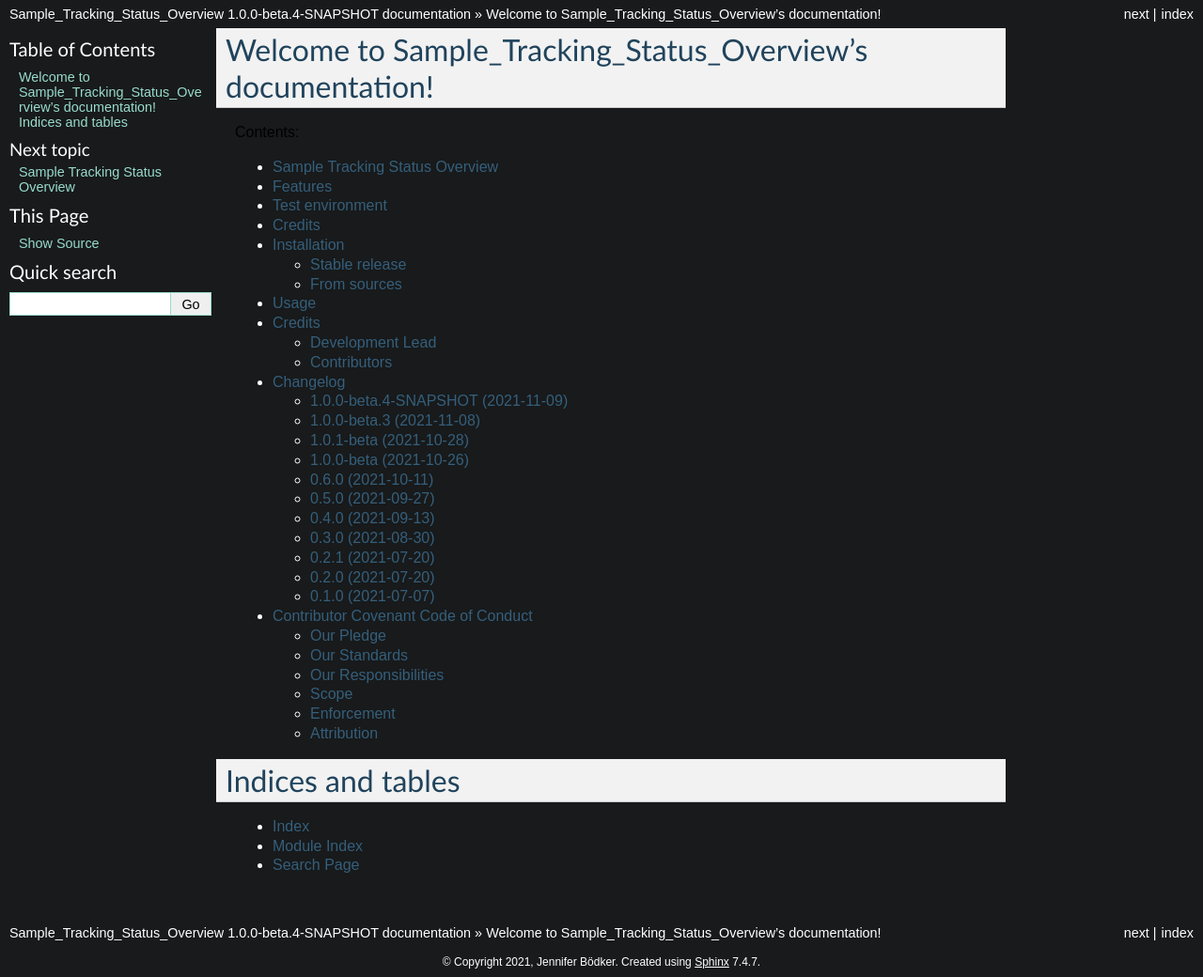
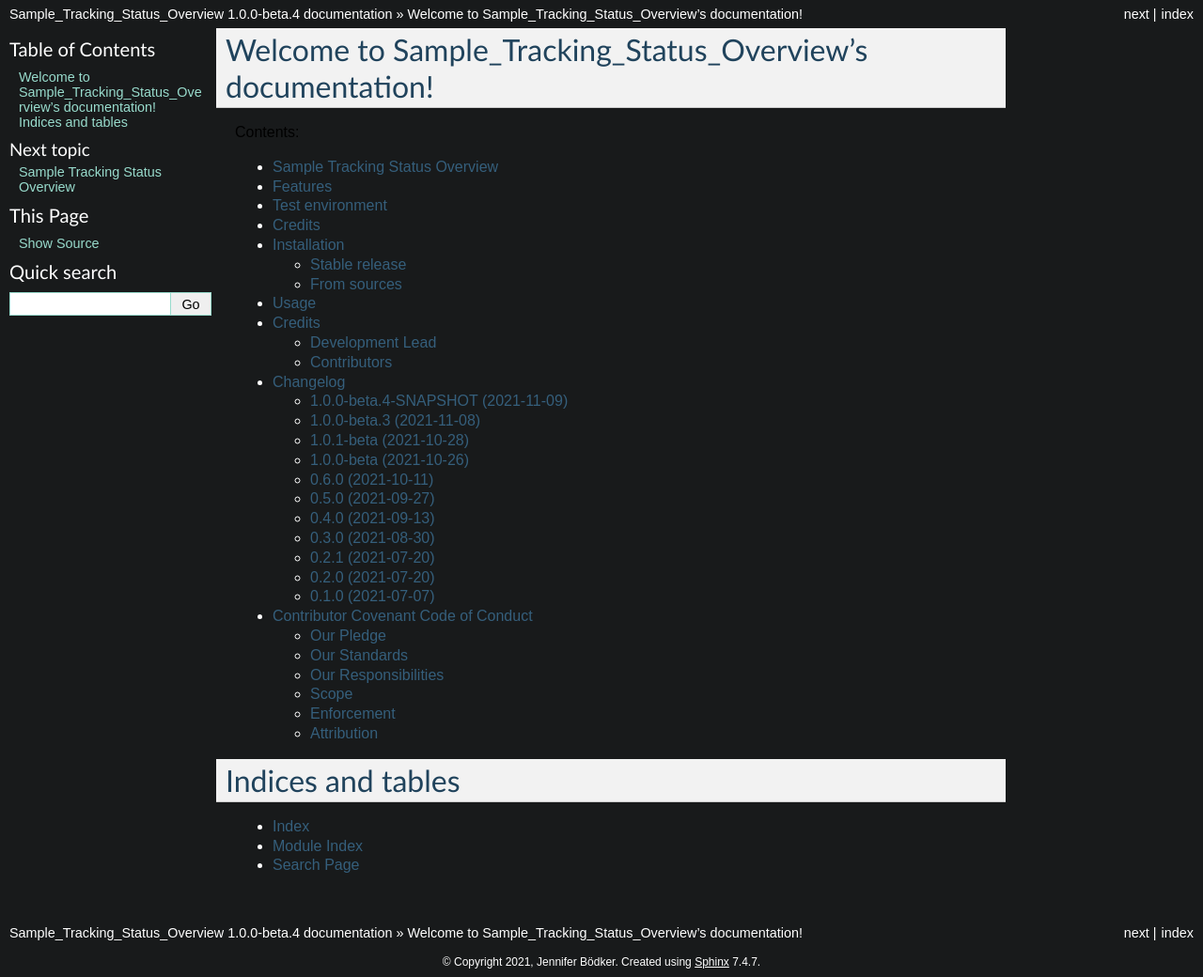
Before and after one commit to jenniferboedker/Sample_Tracking_Status_Overview, a Sphinx documentation site: the page built from docs/index.rst, in a window 1280 px wide. Shown: the whole page at 94% size. Built offline with Sphinx 7.4.7, drawn with Linux system fonts in a browser that asks for light colours.

Commit message:
remove snapshot

```diff
--- a/docs/conf.py
+++ b/docs/conf.py
@@ -57,9 +57,9 @@
 # the built documents.
 #
 # The short X.Y version.
-version = '1.0.0-beta.4-SNAPSHOT'
+version = '1.0.0-beta.4'
 # The full version, including alpha/beta/rc tags.
-release = '1.0.0-beta.4-SNAPSHOT'
+release = '1.0.0-beta.4'
 
 # The language for content autogenerated by Sphinx. Refer to documentation
 # for a list of supported languages.
--- a/pom.xml
+++ b/pom.xml
@@ -10,7 +10,7 @@
   </modules>
   <artifactId>sample-tracking-status-overview</artifactId>
   <groupId>life.qbic</groupId>
-  <version>1.0.0-beta.4-SNAPSHOT</version> <!-- <<QUBE_FORCE_BUMP>> -->
+  <version>1.0.0-beta.4</version> <!-- <<QUBE_FORCE_BUMP>> -->
   <name>Sample Tracking Status Overview</name>
   <url>http://github.com/qbicsoftware/sample-tracking-status-overview</url>
   <description>Gives a visual overview of sample statuses</description>
--- a/qube.cfg
+++ b/qube.cfg
@@ -1,5 +1,5 @@
 [bumpversion]
-current_version = 1.0.0-beta.4-SNAPSHOT
+current_version = 1.0.0-beta.4
 
 [bumpversion_files_whitelisted]
 dot_qube = .qube.yml
```
Also changed, not shown: .qube.yml, 2 other files.
